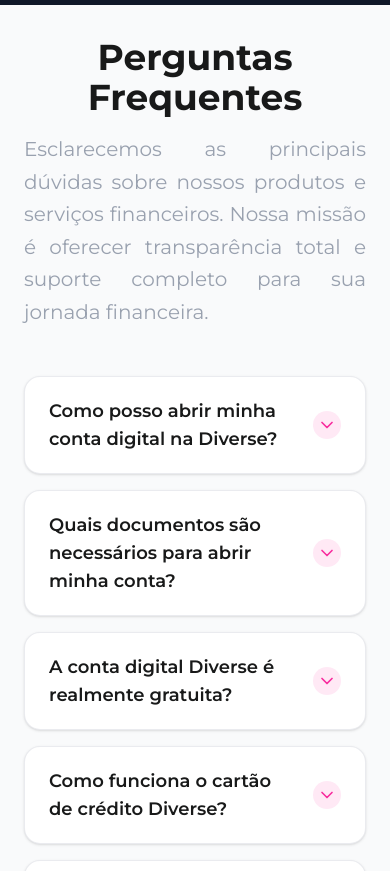
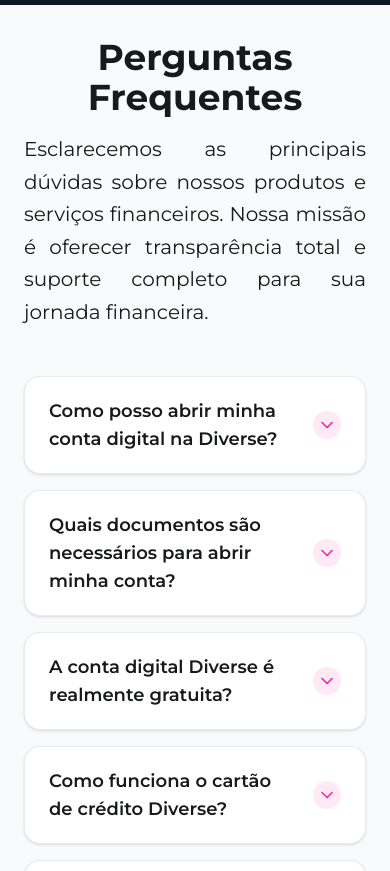
Before and after one commit to chriskryon/diverse-landing, a Next.js app: page / in a window 390 px wide. Shown: the part 4400-5271 px from the top of the page. Built offline with nearby package versions, Linux system fonts and the light colour scheme; no server answers.

Commit message:
style: change color

```diff
--- a/src/components/FaqSection.tsx
+++ b/src/components/FaqSection.tsx
@@ -63,10 +63,10 @@ export default function FaqSection() {
           animate={headerAnimation.animate}
           className="text-center mb-12 lg:hidden"
         >
-          <h2 className="text-4xl lg:text-5xl font-bold text-[#181919] mb-4">
+          <h2 className="text-4xl lg:text-5xl font-bold text-diverse-black mb-4">
             Perguntas Frequentes
           </h2>
-          <p className="text-xl text-gray-400 max-w-3xl mx-auto leading-relaxed text-justify">
+          <p className="text-xl text-diverse-black max-w-3xl mx-auto leading-relaxed text-justify">
             Esclarecemos as principais dúvidas sobre nossos produtos e serviços financeiros.
             Nossa missão é oferecer transparência total e suporte completo para sua jornada financeira.
           </p>
```
